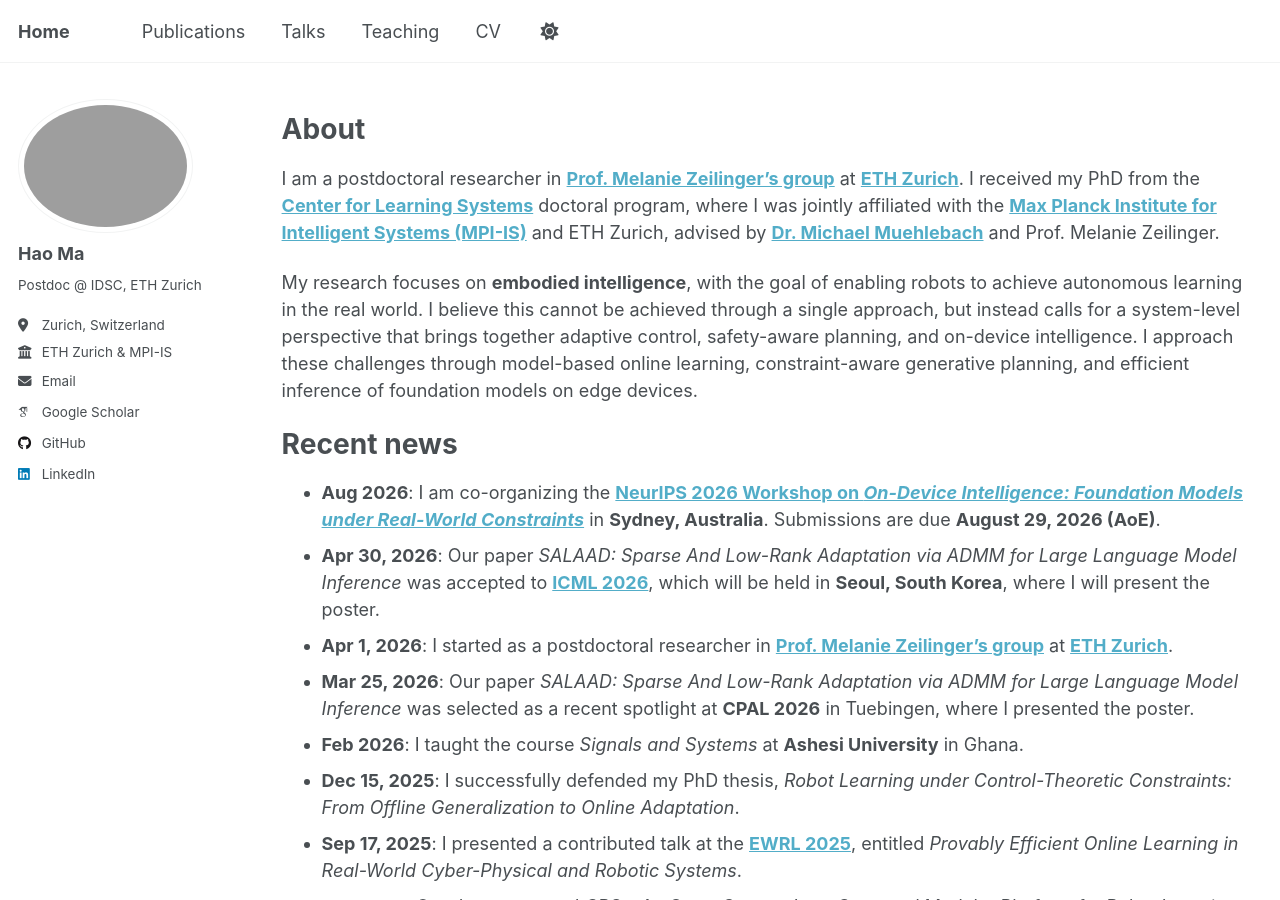
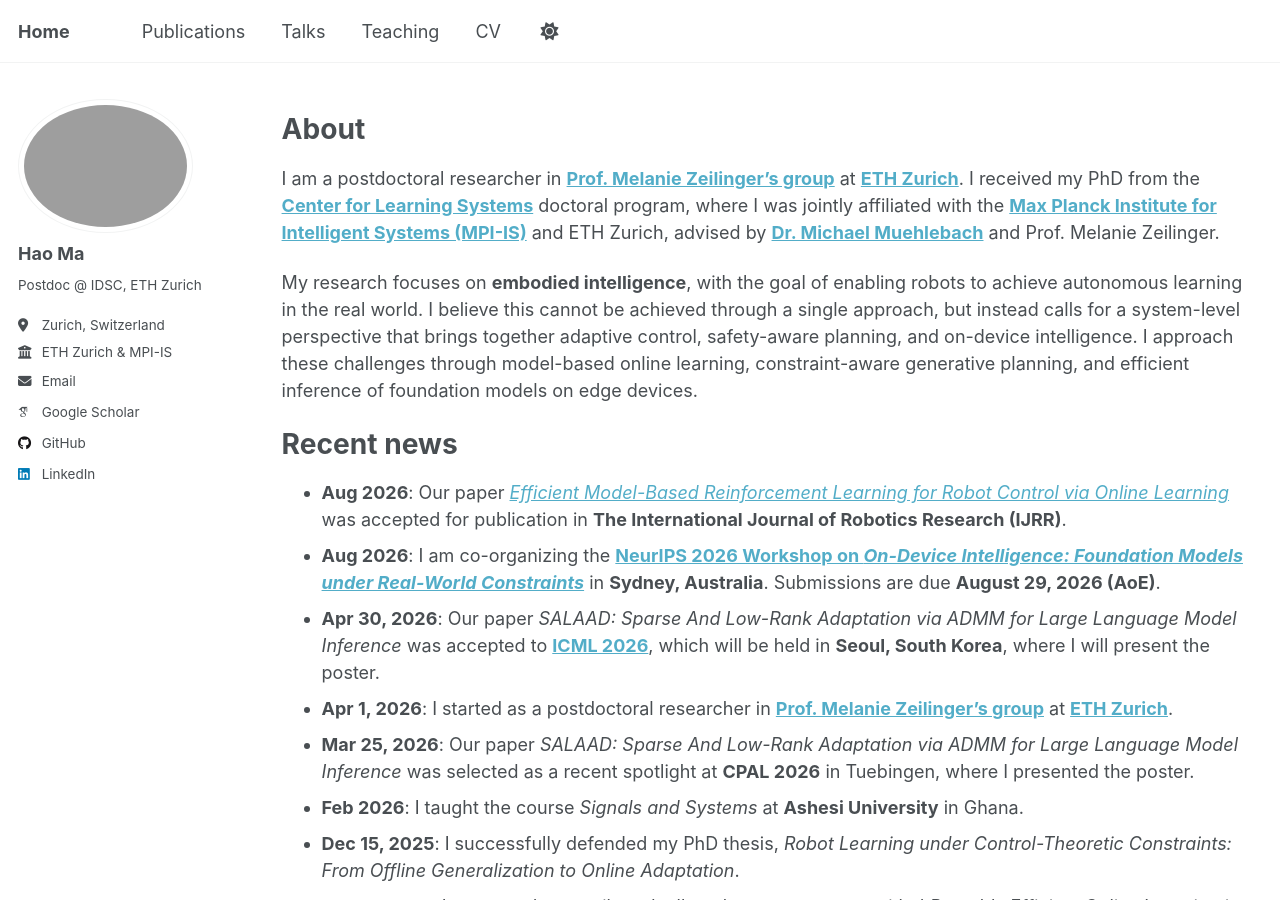
Before and after one commit to HaoMAFRLu/HaoMAFRLu.github.io, a Jekyll site: the page built from _pages/about_me.md, in a window 1280 px wide and 900 px high. Built offline with Jekyll 4.4.1, drawn with Linux system fonts in a browser that asks for light colours; some web fonts are replaced; a script that is not in the unit is left out.

Commit message:
Add IJRR acceptance to recent news

```diff
--- a/_pages/about_me.md
+++ b/_pages/about_me.md
@@ -11,6 +11,7 @@ My research focuses on **embodied intelligence**, with the goal of enabling robo
 
 # Recent news
 
+- **Aug 2026**: Our paper *[Efficient Model-Based Reinforcement Learning for Robot Control via Online Learning](/publication/efficient-model-based-rl)* was accepted for publication in **The International Journal of Robotics Research (IJRR)**.
 - **Aug 2026**: I am co-organizing the **[NeurIPS 2026 Workshop on *On-Device Intelligence: Foundation Models under Real-World Constraints*](https://odi2026.github.io/)** in **Sydney, Australia**. Submissions are due **August 29, 2026 (AoE)**.
 - **Apr 30, 2026**: Our paper *SALAAD: Sparse And Low-Rank Adaptation via ADMM for Large Language Model Inference* was accepted to **[ICML 2026](https://icml.cc/Conferences/2026)**, which will be held in **Seoul, South Korea**, where I will present the poster.
 - **Apr 1, 2026**: I started as a postdoctoral researcher in **[Prof. Melanie Zeilinger's group](https://idsc.ethz.ch/research-zeilinger.html)** at **[ETH Zurich](https://ethz.ch/en.html)**.
```
